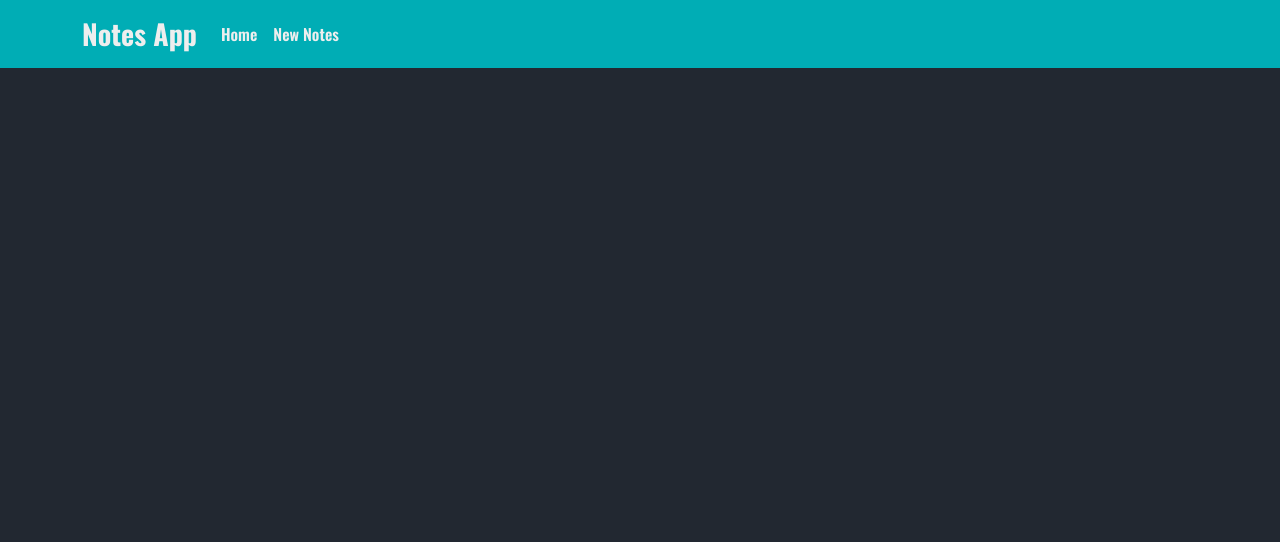
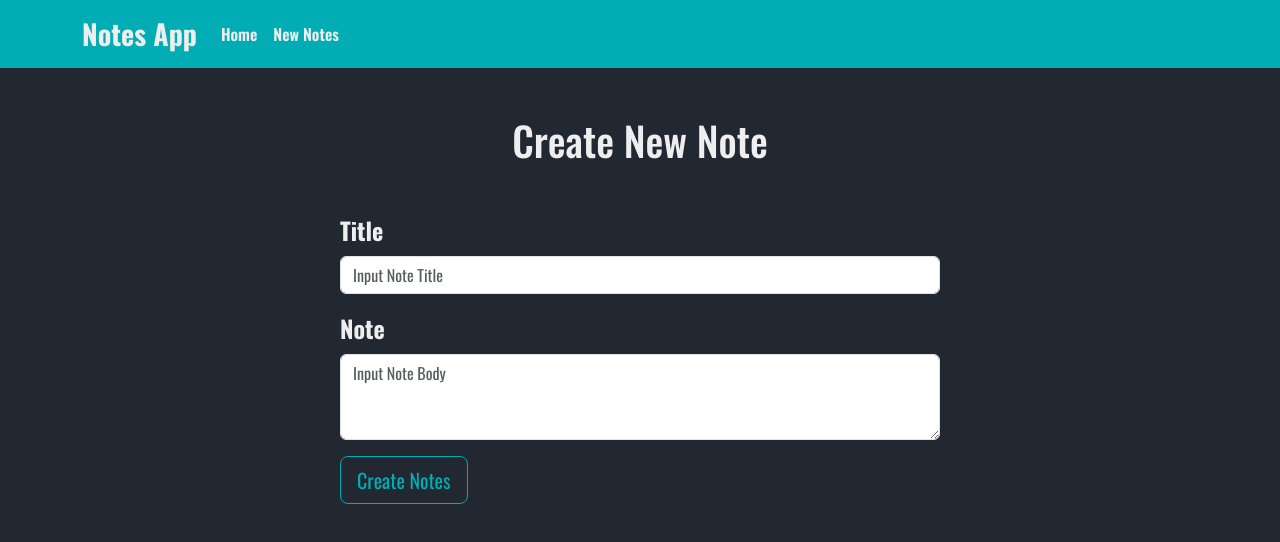
Before and after one commit to Tyn-Tian/Notes-App, a React (Create React App) app: page /notes in a window 1280 px wide. Shown: the top 542 px of the page. Built offline with nearby package versions, Linux system fonts and the light colour scheme.

Commit message:
Perf: New Note Pages

```diff
--- a/package.json
+++ b/package.json
@@ -8,6 +8,7 @@
     "@testing-library/user-event": "^13.5.0",
     "bootstrap": "^5.3.3",
     "moment": "^2.30.1",
+    "nanoid": "^5.0.7",
     "react": "^18.3.1",
     "react-dom": "^18.3.1",
     "react-router-dom": "^6.23.1",
--- a/src/App.js
+++ b/src/App.js
@@ -1,6 +1,7 @@
 import { BrowserRouter, Route, Routes } from "react-router-dom";
 import Navbar from "./components/Navbar/Navbar";
 import Home from "./pages/Home/Home";
+import NewNotes from "./pages/NewNotes/NewNotes";
 
 function App() {
   return (
@@ -9,6 +10,7 @@ function App() {
         <Navbar />
         <Routes>
           <Route exact path="/" element={<Home />} />
+          <Route path="/notes" element={<NewNotes />} />
         </Routes>
       </div>
     </BrowserRouter>
--- a/src/components/Navbar/Navbar.js
+++ b/src/components/Navbar/Navbar.js
@@ -28,9 +28,9 @@ const Navbar = () => {
                 </Link>
               </li>
               <li className="nav-item">
-                <a className="nav-link fw-semibold" href="/">
+                <Link className="nav-link fw-semibold" to="/notes">
                   New Notes
-                </a>
+                </Link>
               </li>
             </ul>
           </div>
--- a/src/pages/Home/Home.js
+++ b/src/pages/Home/Home.js
@@ -5,7 +5,7 @@ import "./Home.css";
 const Home = () => {
   return (
     <main className="container mt-lg-5 mb-5 mt-3">
-      <h1 className="text-center text-white">All Notes</h1>
+      <h1 className="text-center">All Notes</h1>
       <div className="notes-container row row-gap-3 mt-lg-5 mt-3">
         {notes.map((note) => (
           <Note note={note}  key={note.id} />
--- /dev/null
+++ b/src/pages/NewNotes/NewNotes.css
@@ -0,0 +1,19 @@
+h1,
+form label {
+    color: #EEEEEE;
+}
+
+form {
+    max-width: 600px;
+}
+
+form .btn {
+    color: #00ADB5;
+    border-color: #00ADB5;
+}
+
+form .btn:hover,
+form .btn:active {
+    background-color: #00ADB5 !important;
+    border-color: #00ADB5 !important;
+}
--- /dev/null
+++ b/src/pages/NewNotes/NewNotes.js
@@ -0,0 +1,77 @@
+import { useState } from "react";
+import "./NewNotes.css";
+import { nanoid } from "nanoid";
+import { notes } from "../../data/notes";
+import { useNavigate } from "react-router-dom";
+
+const NewNotes = () => {
+  const [title, setTitle] = useState("");
+  const [body, setBody] = useState("");
+  const navigate = useNavigate();
+
+  const handleSubmit = (e) => {
+    e.preventDefault();
+    const note = {
+      id: `notes-${nanoid()}`,
+      title,
+      body,
+      createdAt: new Date().toISOString(),
+      archived: false,
+    };
+    notes.push(note);
+    setTitle("");
+    setBody("");
+    navigate("/");
+  };
+
+  return (
+    <main className="container mt-lg-5 mb-5 mt-3">
+      <h1 className="text-center">Create New Note</h1>
+      <div className="container d-flex justify-content-center mt-3 mt-lg-5">
+        <form className="w-100" onSubmit={handleSubmit}>
+          <div className="mb-3">
+            <label
+              htmlFor="exampleFormControlInput1"
+              className="form-label fs-4 fw-bold"
+            >
+              Title
+            </label>
+            <input
+              type="text"
+              required
+              className="form-control"
+              id="exampleFormControlInput1"
+              placeholder="Input Note Title"
+              value={title}
+              onChange={(e) => setTitle(e.target.value)}
+              autoComplete="off"
+            />
+          </div>
+          <div className="mb-3">
+            <label
+              htmlFor="exampleFormControlTextarea1"
+              className="form-label fs-4 fw-bold"
+            >
+              Note
+            </label>
+            <textarea
+              className="form-control"
+              required
+              id="exampleFormControlTextarea1"
+              rows="3"
+              placeholder="Input Note Body"
+              value={body}
+              onChange={(e) => setBody(e.target.value)}
+              autoComplete="off"
+            ></textarea>
+          </div>
+          <button className="btn btn-lg btn-outline-primary">
+            Create Notes
+          </button>
+        </form>
+      </div>
+    </main>
+  );
+};
+
+export default NewNotes;
```
Also changed, not shown: 1 other file (tests, documents, lock files or other folders).
